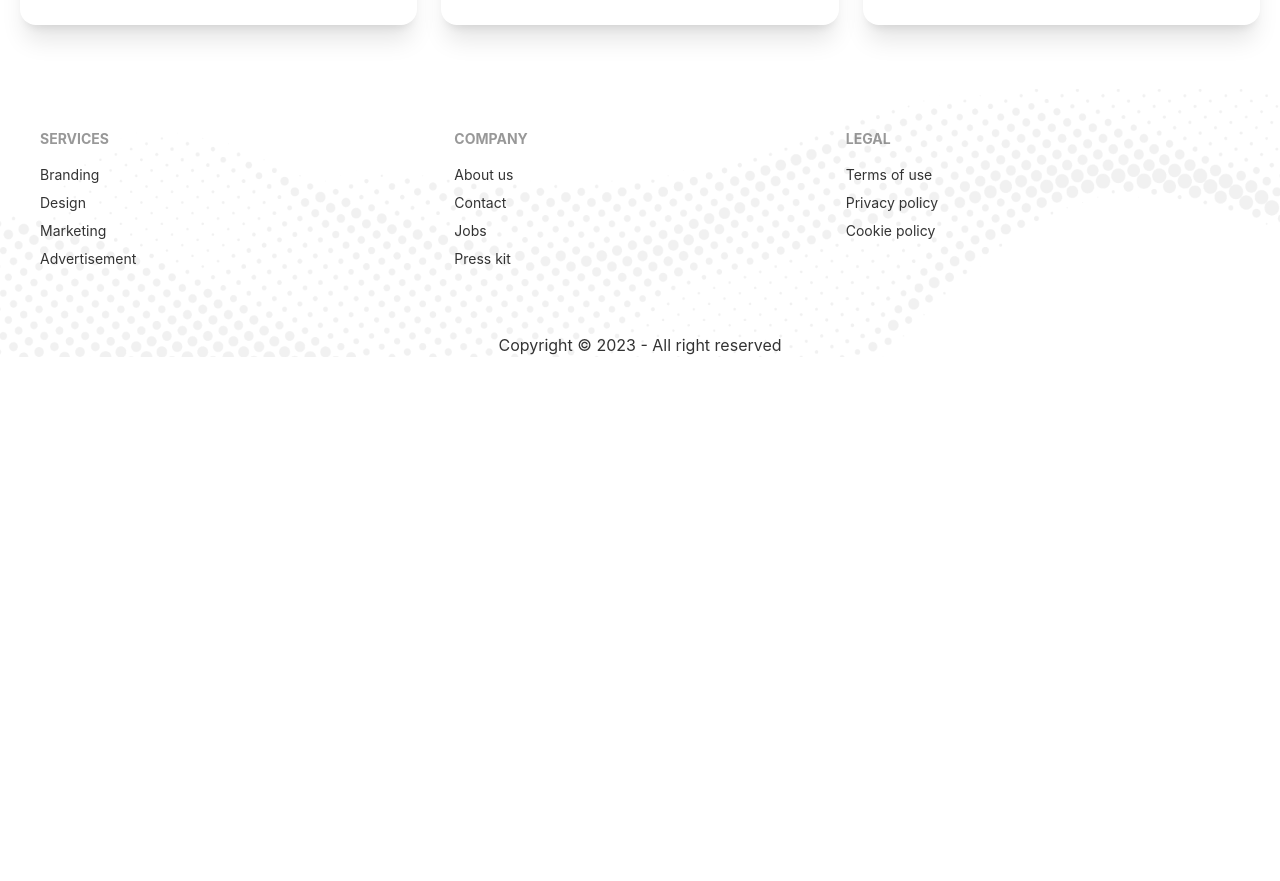
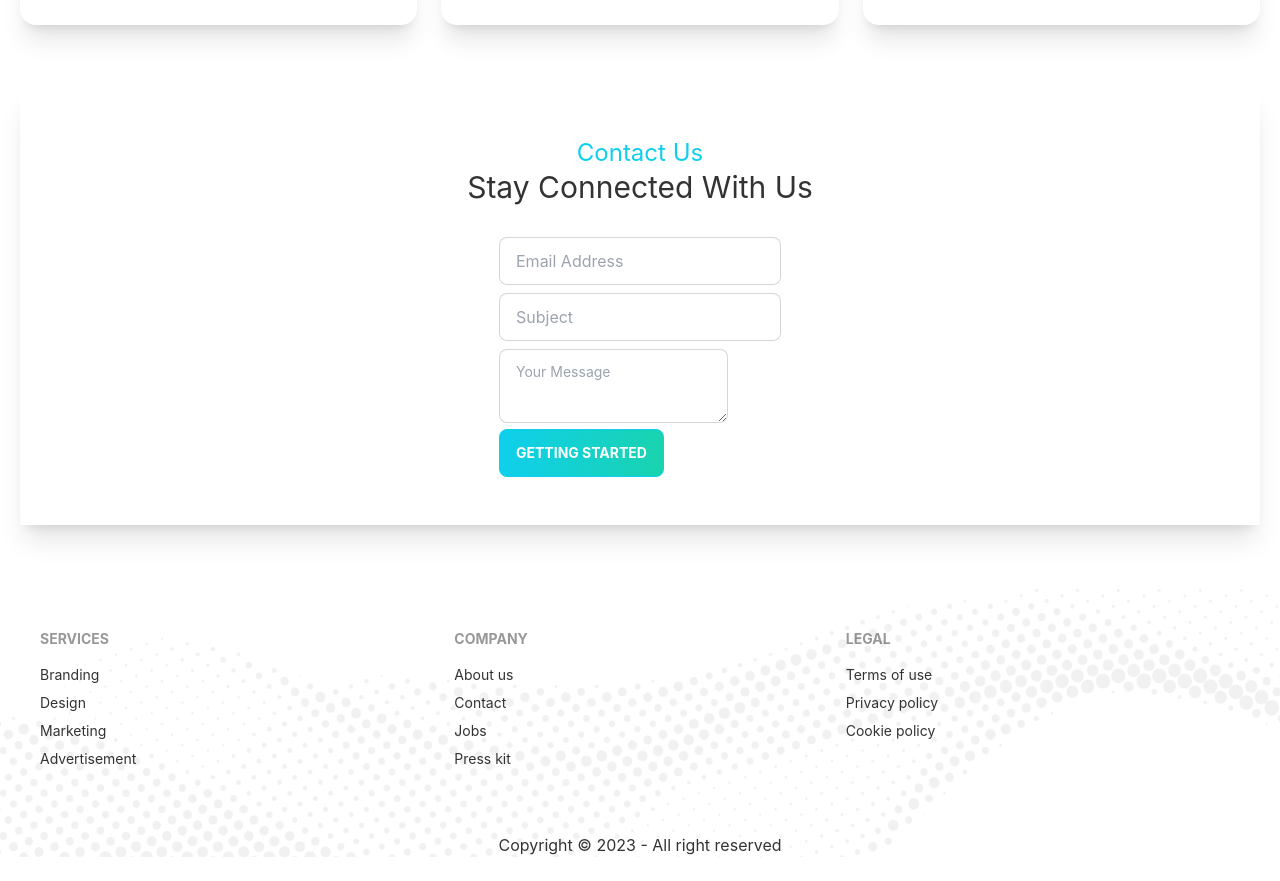
Before and after one commit to Sayeednayeem1/doctors-portal-client-side, a React (Create React App) app: page / in a window 1280 px wide. Shown: the part 2172-3053 px from the top of the page. Before the commit the page ends 2553 px from the top, so only its background shows below. Built offline with nearby package versions, Linux system fonts and the light colour scheme.

Commit message:
added ContactUs component to the home route

```diff
--- /dev/null
+++ b/src/pages/Home/ContactUs/ContactUs.js
@@ -0,0 +1,28 @@
+import React from 'react';
+import PrimaryButton from '../../../components/PrimaryButton/PrimaryButton';
+
+const ContactUs = () => {
+    return (
+        <section className='mt-16'>
+            <div className='shadow-xl py-12'>
+                <div className='text-center'>
+                    <h1 className='text-2xl text-primary'>Contact Us</h1>
+                    <p className='text-3xl'>Stay Connected With Us</p>
+                </div>
+                <div className='flex justify-center mt-8'>
+                    <div>
+                        <input type="text" placeholder="Email Address" className="input input-bordered w-full  max-w-sm mb-2" />
+                        <br />
+                        <input type="text" placeholder="Subject" className="input input-bordered w-full max-w-sm mb-2" />
+                        <br />
+                        <textarea className="textarea textarea-bordered" placeholder="Your Message"></textarea>
+                        <PrimaryButton>Getting Started</PrimaryButton>
+                    </div>
+                </div>
+            </div>
+
+        </section>
+    );
+};
+
+export default ContactUs;
--- a/src/pages/Home/Home/Home.js
+++ b/src/pages/Home/Home/Home.js
@@ -1,5 +1,6 @@
 import React from 'react';
 import Banner from '../Banner/Banner';
+import ContactUs from '../ContactUs/ContactUs';
 import ExceptionalDentalCare from '../ExceptionalDentalCare/ExceptionalDentalCare';
 import InfoCards from '../InfoCards/InfoCards';
 import MakeAppointment from '../MakeAppointment/MakeAppointment';
@@ -15,6 +16,7 @@ const Home = () => {
             <ExceptionalDentalCare />
             {/* <MakeAppointment /> */}
             <Testimonial />
+            <ContactUs />
         </div>
     );
 };
```
